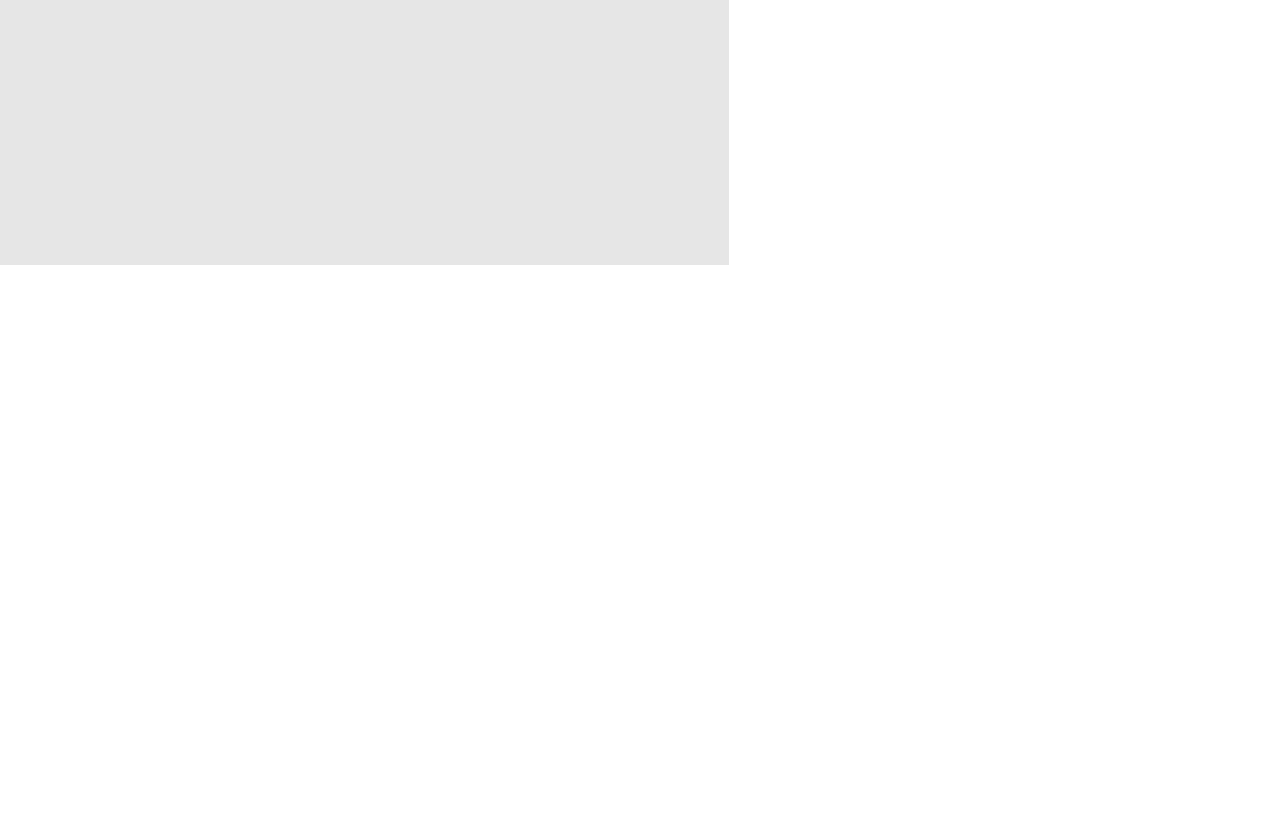
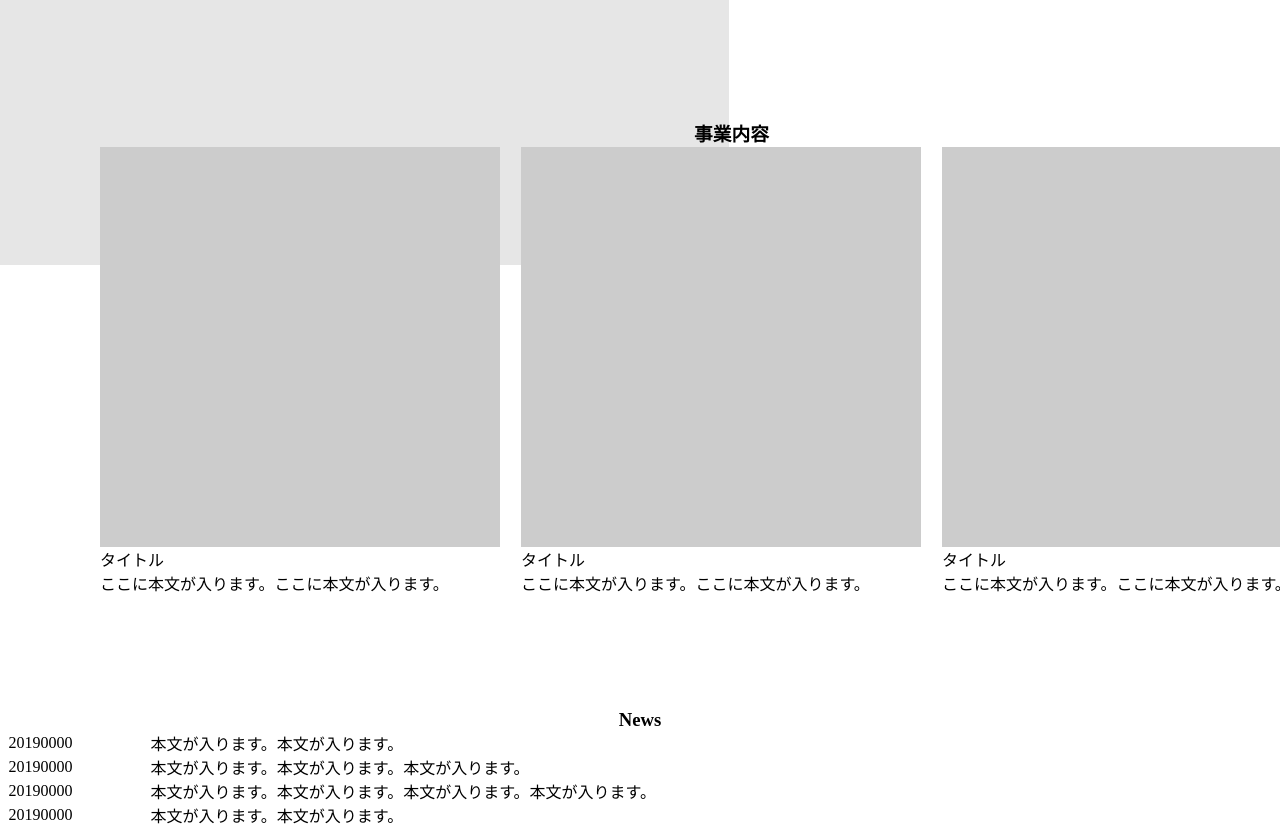
Before and after one commit to emukokoro/practice, a plain HTML site: page index.html in a window 1280 px wide. Shown: the part 481-1308 px from the top of the page. Before the commit the page ends 1190 px from the top, so only its background shows below. Drawn offline with Linux system fonts and the light colour scheme.

Commit message:
練習ノート３

```diff
--- a/index.html
+++ b/index.html
@@ -25,10 +25,57 @@
 
   	<div class="wrapper-company">
   	  <div class="box1"></div>
-    	<div class="main">
-    	  <img src="images/main.jpg" class="main-img" alt="リビングに大きなテレビの画像">
-    	  <h2 class="main-text">あなたに最高の2時間を</h2>
-    	</div><!--main-->
+
+  	  <img src="images/main.jpg" class="main-img" alt="リビングに大きなテレビの画像">
+  	  <h2 class="main-text">あなたに最高の2時間を</h2>
+
+    	<div class="wrapper-secound">
+      	<h3 class="buisiness">事業内容</h3>
+      	<section id="buisiness-desc">
+      	  <figure class="content">
+      	    <img src="images/sample.png" class="sub-content" alt="">
+      	    <figurecaption class="cap">タイトル</figurecaption>
+      	    <p>ここに本文が入ります。ここに本文が入ります。</p>
+      	  </figure>
+      	  <figure class="content">
+      	    <img src="images/sample.png" class="sub-content" alt="">
+      	    <figurecaption class="cap">タイトル</figurecaption>
+      	    <p>ここに本文が入ります。ここに本文が入ります。</p>
+      	  </figure>
+      	  <figure class="content">
+      	    <img src="images/sample.png" class="sub-content" alt="">
+      	    <figurecaption class="cap">タイトル</figurecaption>
+      	    <p>ここに本文が入ります。ここに本文が入ります。</p>
+      	  </figure>
+      	  </section>
+    	  </div><!--wrapper-secound-->
+
+    	  <article class="news-desc">
+    	    <h3 class="news">News</h3>
+    	    <table>
+    	      <tr>
+    	        <td>20190000</td>
+    	        <td>本文が入ります。本文が入ります。</td>
+    	      </tr>
+    	      <tr>
+    	        <td>20190000</td>
+    	        <td>本文が入ります。本文が入ります。本文が入ります。</td>
+    	      </tr>
+    	      <tr>
+    	        <td>20190000</td>
+    	        <td>本文が入ります。本文が入ります。本文が入ります。本文が入ります。</td>
+    	      </tr>
+    	      <tr>
+    	        <td>20190000</td>
+    	        <td>本文が入ります。本文が入ります。</td>
+    	      </tr>
+    	    </table>
+    	    <!--<p><time class="time">20190000</time> 本文が入ります。本文が入ります。</p>-->
+    	    <!--<p><time class="time">20190000</time> 本文が入ります。本文が入ります。本文が入ります。</p>-->
+    	    <!--<p><time class="time">20190000</time> 本文が入ります。本文が入ります。本文が入ります。本文が入ります。</p>-->
+    	    <!--<p><time class="time">20190000</time> 本文が入ります。本文が入ります。</p>-->
+    	  </article>
+
 
   	</div><!--wrapper-company-->
   </body>
--- a/style.css
+++ b/style.css
@@ -120,3 +120,45 @@
 /*   left: 0;*/
 /*   z-index: -1;*/
 /*}*/
+
+/*事業内容ここから*/
+.wrapper-secound{
+  position: absolute;
+    z-index: 3;
+    top: 600px;
+    left: 100px;
+}
+
+.buisiness{
+  text-align: center;
+}
+
+.wrapper-secound>#buisiness-desc{
+  display: flex;
+}
+
+.content{
+  display: flex;
+  flex-direction: column;
+  margin-right: 20px;
+}
+
+.news-desc{
+  width: 1263px;
+  margin-left: auto;
+  margin-right: auto;
+  display: flex;
+  flex-direction: column;
+}
+
+.news{
+  text-align: center;
+}
+
+table{
+  border-collapse: collapse;
+}
+
+.news-desc > tr {
+  border-bottom: solid 1px #ccc;
+}
```
Also changed, not shown: images/sample.png (added).
